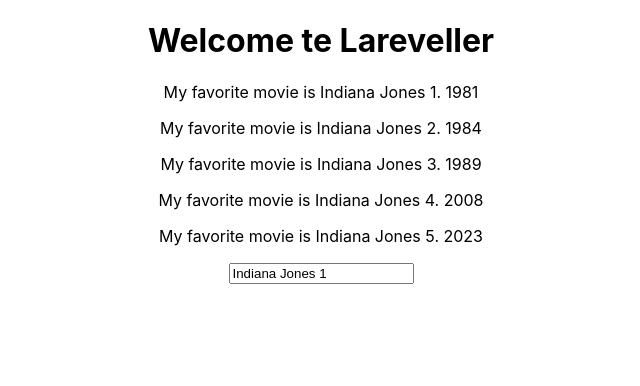
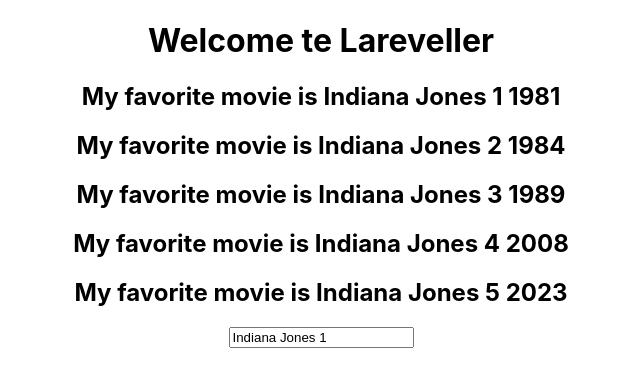
Before and after one commit to technoquo/begginers-react, a React (Create React App) app: page / in a window 1280 px wide. Shown: the top 386 px of the page, without its empty margins (319-959 px from the left). Built offline with nearby package versions, Linux system fonts and the light colour scheme.

Commit message:
keyandlist

```diff
--- a/src/App.js
+++ b/src/App.js
@@ -1,4 +1,4 @@
-import { toHaveStyle } from '@testing-library/jest-dom/dist/matchers';
+
 import { Component } from 'react';
 
 import './App.css';
@@ -8,11 +8,11 @@ class App extends Component {
     super();
     this.state = {
       movies: [
-        {name: 'Indiana Jones 1', year: 1981},
-        {name: 'Indiana Jones 2', year: 1984},
-        {name: 'Indiana Jones 3', year: 1989},
-        {name: 'Indiana Jones 4', year: 2008},
-        {name: 'Indiana Jones 5', year: 2023},
+        {id:1,name: 'Indiana Jones 1', year: 1981},
+        {id:2,name: 'Indiana Jones 2', year: 1984},
+        {id:3,name: 'Indiana Jones 3', year: 1989},
+        {id:4,name: 'Indiana Jones 4', year: 2008},
+        {id:5,name: 'Indiana Jones 5', year: 2023},
       ]
 
     }
@@ -32,11 +32,10 @@ class App extends Component {
     return (
       <div className="App">
         <h1>Welcome te Lareveller</h1>
-        <p>My favorite movie is {this.state.movies[0].name}. {this.state.movies[0].year}</p>
-        <p>My favorite movie is {this.state.movies[1].name}. {this.state.movies[1].year}</p>
-        <p>My favorite movie is {this.state.movies[2].name}. {this.state.movies[2].year}</p>
-        <p>My favorite movie is {this.state.movies[3].name}. {this.state.movies[3].year}</p>
-        <p>My favorite movie is {this.state.movies[4].name}. {this.state.movies[4].year}</p>
+        {this.state.movies.map((movie)=>{
+              return <h2 key={movie.id}>My favorite movie is {movie.name}{" "}{movie.year}</h2>
+        })}
+
         <input type="text" onChange={this.changeName} value={this.state.movies[0].name}/>
 
       </div>
```
